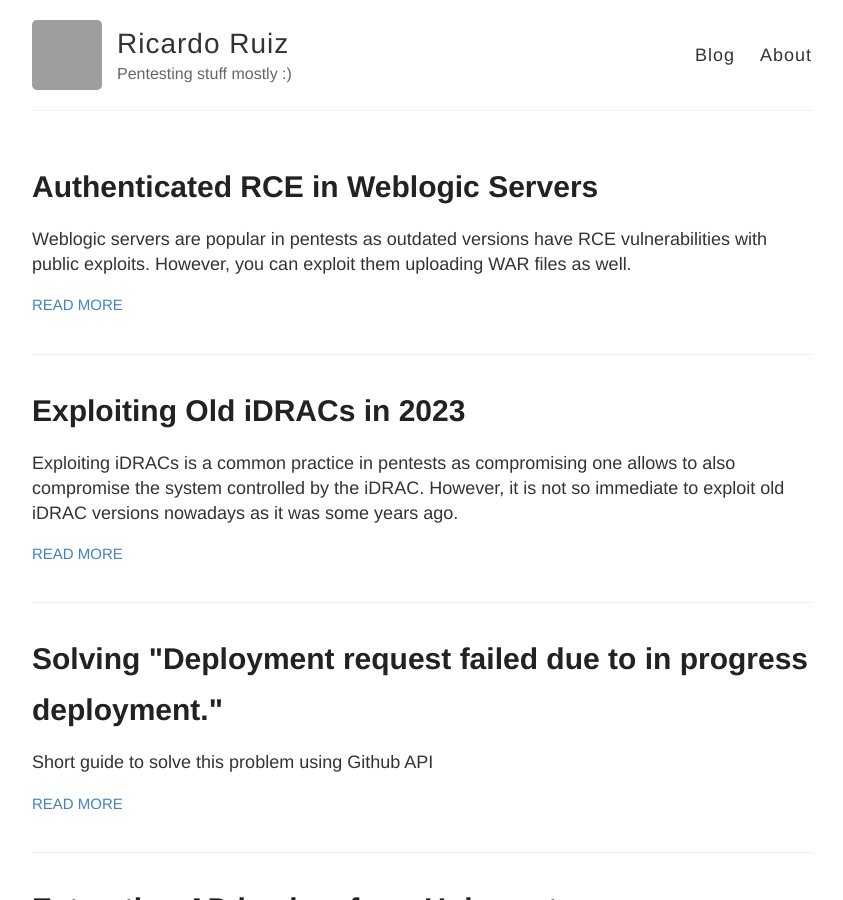
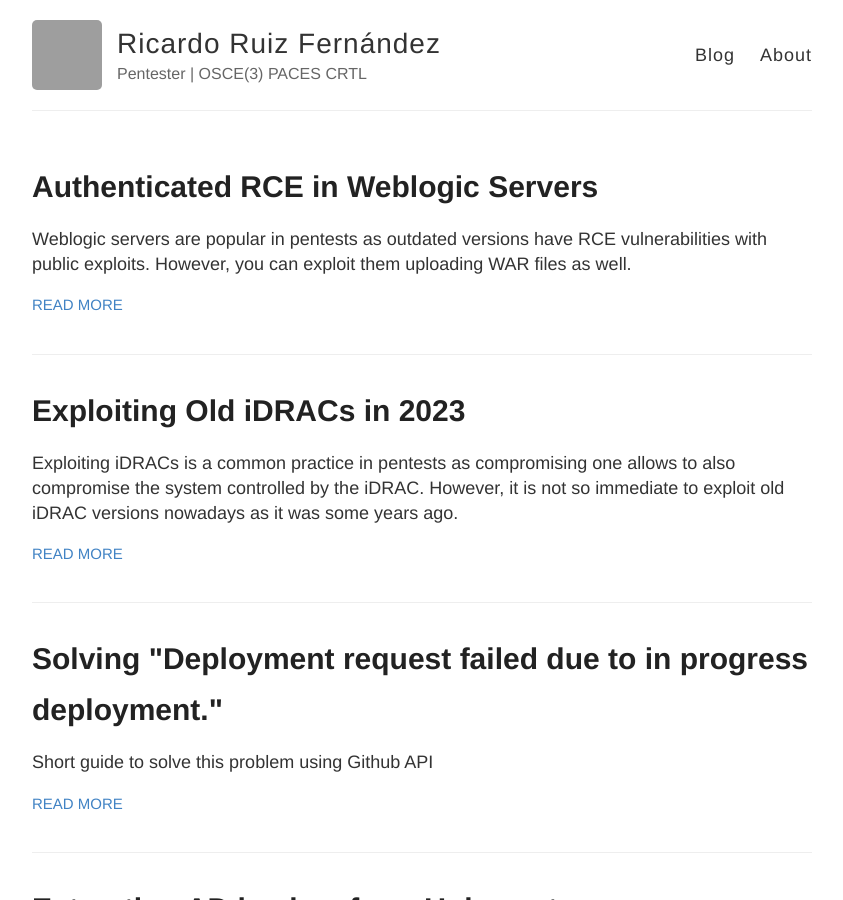
Before and after one commit to ricardojoserf/ricardojoserf.github.io, a Jekyll site: the page built from index.html, in a window 1280 px wide and 900 px high. Shown: the whole window, without its empty margins (218-1061 px from the left). Built offline with Jekyll 4.4.1, drawn with Linux system fonts in a browser that asks for light colours; grey boxes are pictures that could not be loaded.

Commit message:
Update _config.yml

```diff
--- a/_config.yml
+++ b/_config.yml
@@ -3,10 +3,10 @@
 #
 
 # Name of your site (displayed in the header)
-name: Ricardo Ruiz
+name: Ricardo Ruiz Fernández
 
 # Short bio or description (displayed in the header)
-description: Pentesting stuff mostly :)
+description: Pentester | OSCE(3) PACES CRTL
 
 # URL of your avatar or profile pic (you could use your GitHub profile pic)
 avatar: https://avatars.githubusercontent.com/u/11477353
```
